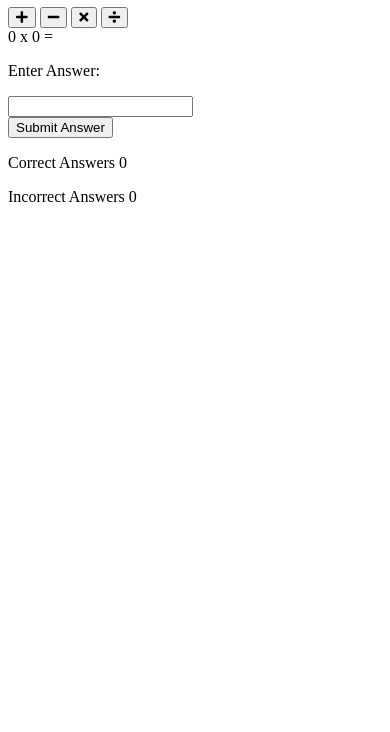
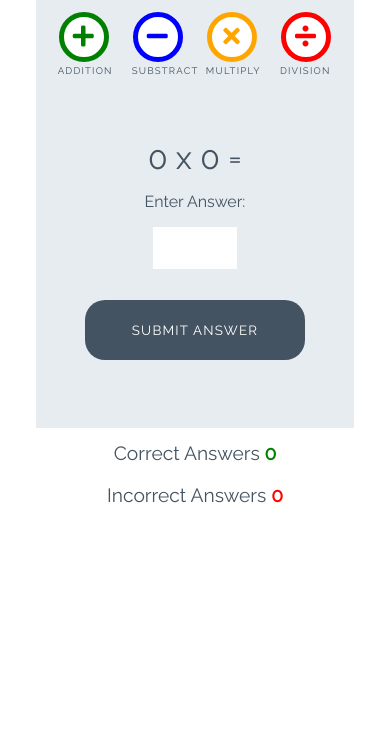
Before and after one commit to IrinaAdeniyi/love-maths, a plain HTML site: page index.html in a window 390 px wide. Shown: the part 112-844 px from the top of the page. Drawn offline with Linux system fonts and the light colour scheme.

Commit message:
Add styles for game

```diff
--- a/assets/CSS/style.css
+++ b/assets/CSS/style.css
@@ -0,0 +1,252 @@
+/* --------- Global style */
+
+body {
+    background-color: white;
+    font-family: "Raleway", sans-serif;
+    color: #445361;
+    text-align: center;
+}
+
+/* --------- Heading */
+
+.heading {
+    text-align: center;
+    font-size: 2.5rem;
+}
+
+.logo {
+    height: 40px;
+    padding-right: 5px;
+}
+
+/* --------- Game layout */
+
+.game-area {
+    background-color: #E6ECF0;
+    box-sizing: border-box;
+    width: 85%;
+    height: 65vh;
+    max-height: 450px;
+    max-width: 830px;
+    margin-left: auto;
+    margin-right: auto;
+    padding: 1%;
+}
+
+.question-area {
+    width: 50%;
+    font-size: 2rem;
+    margin: auto;
+    padding: 50px 0;
+}
+
+.question-area span {
+    padding: 0 15px;
+}
+
+.score-area {
+    margin: 5px auto;
+    width: 60%;
+    font-size: 1.2rem;
+}
+
+.controls-area {
+    width: 85%;
+    margin: 30px auto;
+}
+
+#score {
+    color: green;
+    font-weight: bold;
+}
+
+#incorrect {
+    color: red;
+    font-weight: bold;
+}
+
+.answer-message {
+    display: none;
+    font-size: 1rem;
+}
+
+#answer-box {
+    border: none;
+    color: #445361;
+    display: inline-block;
+    height: 40px;
+    width: 80px;
+    font-size: 1.2rem;
+}
+
+.scores {
+    display: inline-block;
+    padding: 25px;
+}
+
+/* --------- Buttons */
+
+.btn {
+    width: 220px;
+    height: 60px;
+    font-family: "Raleway", sans-serif;
+    text-transform: uppercase;
+    letter-spacing: 1.2px;
+    color: white;
+}
+
+.btn:focus {
+    outline: none;
+}
+
+.btn--big {
+    padding-top: 10px;
+    border-radius: 50%;
+    background-color: white;
+    border: 10px solid;
+    width: 100px;
+    height: 100px;
+    font-size: 3.2rem;
+    margin: 0 30px;
+    transition: all 0.5s;
+}
+
+.btn--big::after{
+    content: attr(data-type);
+    font-size: 1rem;
+    color: #445361;
+    position: relative;
+    left: -0.5em;
+}
+
+.btn--blue {
+    border-color: blue;
+    color: blue;
+}
+
+.btn--blue:active,
+.btn--blue:hover {
+    background-color: darkblue;
+    color: white;
+}
+
+.btn--orange {
+    border-color: orange;
+    color: orange;
+}
+
+.btn--orange:active,
+.btn--orange:hover {
+    background-color: darkorange;
+    color: white;
+}
+
+.btn--red {
+    border-color: red;
+    color: red;
+}
+
+.btn--red:active,
+.btn--red:hover {
+    background-color: darkred;
+    color: white;
+}
+
+.btn--green {
+    border-color: green;
+    color: green;
+}
+
+.btn--green:active,
+.btn--green:hover {
+    background-color: darkgreen;
+    color: white;
+}
+
+.btn--gray {
+    margin-top: 25px;
+    background-color: #445361;
+    border: 1px transparent;
+    border-radius: 20px;
+}
+
+.btn--gray:active,
+.btn--gray:hover {
+    background-color: #0d1013;
+}
+
+/* --------- Media queries */
+
+@media (max-width: 414px) {
+    .controls-area {
+        width: 100%;
+    }
+
+    .btn--big {
+        margin: 0 10px;
+        padding: 5px;
+        border: 5px solid;
+        width: 50px;
+        height: 50px;
+        font-size: 1.5rem;
+    }
+
+    .btn--big::after {
+        font-size: 0.6rem;
+        left: -0.7rem;
+    }
+
+    .question-area {
+        padding: 10% 0;
+        width: 100%;
+    }
+
+    .question-area span {
+        padding: 0;
+    }
+
+    .answer-message {
+        display: block;
+    }
+
+    #answer-box {
+        display: block;
+        margin: 0 auto;
+    }
+    .btn--gray {
+        margin-top: 0;
+    }
+
+    .score-area {
+        width: 100%;
+    }
+
+    .scores {
+        margin: 0.5em auto;
+        display: block;
+        padding: 5px;
+    }
+
+    .heading {
+        font-size: 2rem;
+    }
+}
+
+@media (max-width: 320px) {
+    .game-area {
+        height: 70vh;
+    }
+
+    .controls-area {
+        width: 75%;
+        margin: 10px auto;
+    }
+
+    .btn--big {
+        margin: 10px 10px;
+    }
+    .question-area {
+        padding: 10px 0;
+    }
+
+}
--- a/index.html
+++ b/index.html
@@ -14,16 +14,16 @@
     </h1>
     <div class="game-area">
         <div class="controls-area">
-            <button class="btn btn--big btn--green">
+            <button data-type="addition" class="btn btn--big btn--green">
                 <i class="fas fa-plus"></i>
             </button>
-            <button class="btn btn--big btn--blue">
+            <button data-type="substract" class="btn btn--big btn--blue">
                 <i class="fas fa-minus"></i>
             </button>
-            <button class="btn btn--big btn--orange">
+            <button data-type="multiply" class="btn btn--big btn--orange">
                 <i class="fas fa-times"></i>
             </button>
-            <button class="btn btn--big btn--red">
+            <button data-type="division" class="btn btn--big btn--red">
                 <i class="fas fa-divide"></i>
             </button>
         </div>
```
